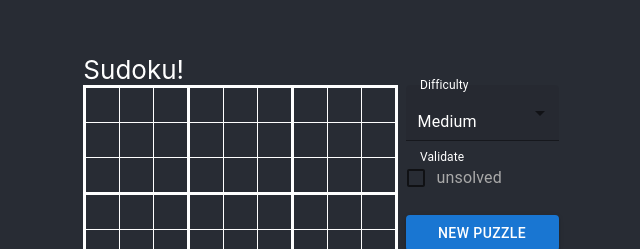
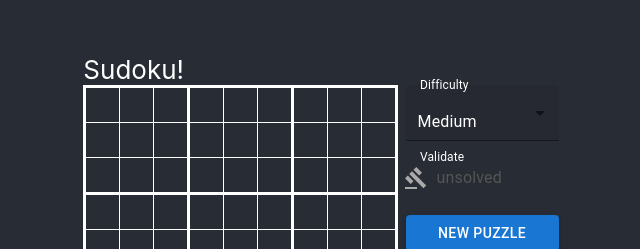
Before and after one commit to derekrprice/sudoku, a React (Create React App) app: page / in a window 1280 px wide. Shown: the part 169-418 px from the top of the page, without its empty margins (319-959 px from the left). Built offline with nearby package versions, Linux system fonts and the light colour scheme; no server answers.

Commit message:
Use a checkbox for validation.
* Convert button to checkbox.
* Some typescript cleanup.

```diff
--- a/package.json
+++ b/package.json
@@ -5,6 +5,7 @@
   "dependencies": {
     "@emotion/react": "^11.9.0",
     "@emotion/styled": "^11.8.1",
+    "@mui/icons-material": "^5.6.1",
     "@mui/material": "^5.6.1",
     "@testing-library/jest-dom": "^5.16.4",
     "@testing-library/react": "^13.0.1",
--- a/src/App.tsx
+++ b/src/App.tsx
@@ -3,6 +3,7 @@ import './App.css';
 import {Button, Checkbox, FormControl, FormControlLabel, Grid, InputLabel, MenuItem, Select} from "@mui/material";
 import {SudokuBoardProvider, useSudokuBoardContext} from "./contexts/sudoku-board";
 import Cell from "./puzzle/cell";
+import GavelIcon from "@mui/icons-material/Gavel";
 
 const SudokuRow = ({idx, row, setCell, validate }: {idx: string, row: Array<Cell>, setCell: Function, validate?: Function | undefined}) => {
     const handleKeyPress = (cell: Cell, event: KeyboardEvent<HTMLInputElement>) => {
@@ -77,9 +78,15 @@ const SudokuBoard = () => {
                         <FormControl fullWidth>
                             <InputLabel shrink sx={{color: "white"}}>Validate</InputLabel>
                             <FormControlLabel
-                                control={<Checkbox checked={doValidate} onChange={(event) => setDoValidate(event.target.checked)}/>}
-                                label={puzzle.status} sx={{color: doValidate ? "white" : "darkgray"}}
-                                />
+                                control={<Checkbox
+                                    checked={doValidate}
+                                    onChange={(event) => setDoValidate(event.target.checked)}
+                                    icon={<GavelIcon sx={{color: "darkgray"}}/>}
+                                    checkedIcon={<GavelIcon color="primary" />}
+                                />}
+                                label={puzzle.status}
+                                sx={{color: doValidate ? "white" : "#555555"}}
+                            />
                         </FormControl>
                     </Grid>
                     <Grid item>
```
Also changed, not shown: 1 other file (tests, documents, lock files or other folders).
